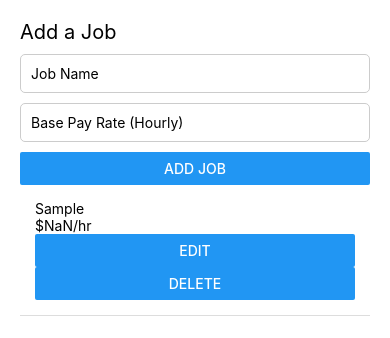
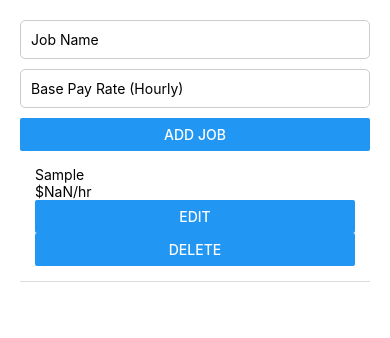
Before and after one commit to jalensailin/time-tracking-app, a React Native app: screen / in a window 390 px wide. Both pictures are taken after typing "Sample", "Sample" into the empty fields and a click on the button "ADD JOB". Shown: the top 338 px of the page. Built offline with nearby package versions, Linux system fonts and the light colour scheme.

Commit message:
refactor by splitting into multiple files

```diff
--- a/App.tsx
+++ b/App.tsx
@@ -1,7 +1,34 @@
-import NewJob from "./src/components/NewJob";
+import { useState } from "react";
+import { View, StyleSheet } from "react-native";
+import AddJobForm from "./src/components/AddJobForm";
+import JobList from "./src/components/JobList/JobList";
+import { Job } from "./src/types";
 
 const App = () => {
-  return <NewJob />;
+  const [jobs, setJobs] = useState<Job[]>([]);
+
+  const addJob = (name: string, basePayRate: number) => {
+    setJobs([...jobs, { id: Math.random().toString(), name, basePayRate }]);
+  };
+
+  const deleteJob = (id: string) => {
+    setJobs(jobs.filter((job) => job.id !== id));
+  };
+
+  return (
+    <View style={styles.container}>
+      <AddJobForm onAddJob={addJob} />
+      <JobList jobs={jobs} onDelete={deleteJob} />
+    </View>
+  );
 };
 
+const styles = StyleSheet.create({
+  container: {
+    flex: 1,
+    padding: 20,
+    backgroundColor: "#fff",
+  },
+});
+
 export default App;
--- /dev/null
+++ b/src/components/AddJobForm.tsx
@@ -0,0 +1,47 @@
+import { useState } from "react";
+import { View, TextInput, Button, StyleSheet } from "react-native";
+
+interface AddJobFormProps {
+  onAddJob: (name: string, basePayRate: number) => void;
+}
+
+const AddJobForm = ({ onAddJob }: AddJobFormProps) => {
+  const [jobName, setJobName] = useState("");
+  const [basePayRate, setBasePayRate] = useState("");
+
+  const handleAddJob = () => {
+    if (!jobName || !basePayRate) {
+      alert("Please enter job name and base pay rate");
+      return;
+    }
+    onAddJob(jobName, parseFloat(basePayRate));
+    setJobName("");
+    setBasePayRate("");
+  };
+
+  return (
+    <View>
+      <TextInput style={styles.input} placeholder="Job Name" value={jobName} onChangeText={setJobName} />
+      <TextInput
+        style={styles.input}
+        placeholder="Base Pay Rate (Hourly)"
+        keyboardType="numeric"
+        value={basePayRate}
+        onChangeText={setBasePayRate}
+      />
+      <Button title="Add Job" onPress={handleAddJob} />
+    </View>
+  );
+};
+
+const styles = StyleSheet.create({
+  input: {
+    borderWidth: 1,
+    borderColor: "#ccc",
+    padding: 10,
+    marginBottom: 10,
+    borderRadius: 5,
+  },
+});
+
+export default AddJobForm;
--- /dev/null
+++ b/src/components/JobList/JobItem.tsx
@@ -0,0 +1,67 @@
+import { useState } from "react";
+import { View, Text, TextInput, Button, StyleSheet } from "react-native";
+import { Job } from "../../types";
+
+interface JobItemProps {
+  job: Job;
+  onDelete: (id: string) => void;
+}
+
+const JobItem = ({ job, onDelete }: JobItemProps) => {
+  const [isEditing, setIsEditing] = useState(false);
+  const [name, setName] = useState(job.name);
+  const [basePayRate, setBasePayRate] = useState(job.basePayRate.toString());
+
+  const handleSave = () => {
+    if (!name || !basePayRate) {
+      alert("Please fill out all fields");
+      return;
+    }
+    job.name = name;
+    job.basePayRate = parseFloat(basePayRate);
+    setIsEditing(false);
+  };
+
+  return (
+    <View style={styles.jobItem}>
+      {isEditing ? (
+        <>
+          <TextInput style={styles.input} placeholder="Job Name" value={name} onChangeText={setName} />
+          <TextInput
+            style={styles.input}
+            placeholder="Base Pay Rate"
+            keyboardType="numeric"
+            value={basePayRate}
+            onChangeText={setBasePayRate}
+          />
+          <Button title="Save" onPress={handleSave} />
+          <Button title="Cancel" onPress={() => setIsEditing(false)} />
+        </>
+      ) : (
+        <>
+          <Text>{job.name}</Text>
+          <Text>${job.basePayRate.toFixed(2)}/hr</Text>
+          <Button title="Edit" onPress={() => setIsEditing(true)} />
+          <Button title="Delete" onPress={() => onDelete(job.id)} />
+        </>
+      )}
+    </View>
+  );
+};
+
+const styles = StyleSheet.create({
+  jobItem: {
+    padding: 15,
+    borderBottomWidth: 1,
+    borderBottomColor: "#ddd",
+  },
+  input: {
+    borderWidth: 1,
+    borderColor: "#ccc",
+    padding: 10,
+    marginBottom: 10,
+    borderRadius: 5,
+  },
+});
+
+export default JobItem;
--- /dev/null
+++ b/src/components/JobList/JobList.tsx
@@ -0,0 +1,26 @@
+import { FlatList, StyleSheet } from "react-native";
+import JobItem from "./JobItem";
+import { Job } from "../../types";
+
+interface JobListProps {
+  jobs: Job[];
+  onDelete: (id: string) => void;
+}
+
+const JobList = ({ jobs, onDelete }: JobListProps) => {
+  return (
+    <FlatList
+      data={jobs}
+      keyExtractor={(item) => item.id}
+      renderItem={({ item }) => <JobItem job={item} onDelete={onDelete} />}
+    />
+  );
+};
+
+const styles = StyleSheet.create({
+  list: {
+    marginTop: 10,
+  },
+});
+
+export default JobList;
--- a/src/components/NewJob.tsx
+++ /dev/null
@@ -1,143 +0,0 @@
-import React, { useState } from "react";
-import { View, Text, TextInput, Button, FlatList, StyleSheet } from "react-native";
-
-interface Job {
-  id: string;
-  name: string;
-  client?: string;
-  basePayRate: number;
-}
-
-const NewJob = () => {
-  const [jobs, setJobs] = useState<Job[]>([]);
-  const [jobName, setJobName] = useState("");
-  const [basePayRate, setBasePayRate] = useState("");
-
-  const addJob = () => {
-    if (!jobName || !basePayRate) {
-      alert("Please enter job name and base pay rate");
-      return;
-    }
-
-    const newJob: Job = {
-      id: Math.random().toString(), // Temporary ID, can use a UUID library later
-      name: jobName,
-      basePayRate: parseFloat(basePayRate),
-    };
-
-    setJobs([...jobs, newJob]);
-    setJobName("");
-    setBasePayRate("");
-  };
-
-  const deleteJob = (id: string) => {
-    setJobs((prevJobs) => prevJobs.filter((job) => job.id !== id));
-  };
-
-  const [editingJobId, setEditingJobId] = useState<string | null>(null);
-  const [updatedJobName, setUpdatedJobName] = useState("");
-  const [updatedBasePayRate, setUpdatedBasePayRate] = useState("");
-
-  const startEditing = (job: Job) => {
-    setEditingJobId(job.id);
-    setUpdatedJobName(job.name);
-    setUpdatedBasePayRate(job.basePayRate.toString());
-  };
-
-  const saveEdit = () => {
-    if (!updatedJobName || !updatedBasePayRate) {
-      alert("Please fill out all fields");
-      return;
-    }
-
-    setJobs((prevJobs) =>
-      prevJobs.map((job) =>
-        job.id === editingJobId ? { ...job, name: updatedJobName, basePayRate: parseFloat(updatedBasePayRate) } : job
-      )
-    );
-    setEditingJobId(null);
-    setUpdatedJobName("");
-    setUpdatedBasePayRate("");
-  };
-
-  const cancelEdit = () => {
-    setEditingJobId(null);
-    setUpdatedJobName("");
-    setUpdatedBasePayRate("");
-  };
-
-  return (
-    <View style={styles.container}>
-      <Text style={styles.title}>Add a Job</Text>
-      <TextInput style={styles.input} placeholder="Job Name" value={jobName} onChangeText={setJobName} />
-      <TextInput
-        style={styles.input}
-        placeholder="Base Pay Rate (Hourly)"
-        keyboardType="numeric"
-        value={basePayRate}
-        onChangeText={setBasePayRate}
-      />
-      <Button title="Add Job" onPress={addJob} />
-      <FlatList
-        data={jobs}
-        keyExtractor={(item) => item.id}
-        renderItem={({ item }) => (
-          <View style={styles.jobItem}>
-            {editingJobId === item.id ? (
-              <>
-                <TextInput
-                  style={styles.input}
-                  placeholder="Job Name"
-                  value={updatedJobName}
-                  onChangeText={setUpdatedJobName}
-                />
-                <TextInput
-                  style={styles.input}
-                  placeholder="Base Pay Rate"
-                  keyboardType="numeric"
-                  value={updatedBasePayRate}
-                  onChangeText={setUpdatedBasePayRate}
-                />
-                <Button title="Save" onPress={saveEdit} />
-                <Button title="Cancel" onPress={cancelEdit} />
-              </>
-            ) : (
-              <>
-                <Text>{item.name}</Text>
-                <Text>${item.basePayRate.toFixed(2)}/hr</Text>
-                <Button title="Edit" onPress={() => startEditing(item)} />
-                <Button title="Delete" onPress={() => deleteJob(item.id)} />
-              </>
-            )}
-          </View>
-        )}
-      />
-    </View>
-  );
-};
-
-const styles = StyleSheet.create({
-  container: {
-    flex: 1,
-    padding: 20,
-    backgroundColor: "#fff",
-  },
-  title: {
-    fontSize: 20,
-    marginBottom: 10,
-  },
-  input: {
-    borderWidth: 1,
-    borderColor: "#ccc",
-    padding: 10,
-    marginBottom: 10,
-    borderRadius: 5,
-  },
-  jobItem: {
-    padding: 15,
-    borderBottomWidth: 1,
-    borderBottomColor: "#ddd",
-  },
-});
-
-export default NewJob;
--- /dev/null
+++ b/src/types/index.ts
@@ -0,0 +1,6 @@
+export interface Job {
+  id: string;
+  name: string;
+  client?: string;
+  basePayRate: number;
+}
--- a/tsconfig.json
+++ b/tsconfig.json
@@ -1,6 +1,7 @@
 {
   "extends": "expo/tsconfig.base",
   "compilerOptions": {
-    "strict": true
+    "strict": true,
+    "jsx": "react-jsx"
   }
 }
```
Also changed, not shown: src/components/JobList/EditJobForm.tsx (added, +49 -0 lines).
